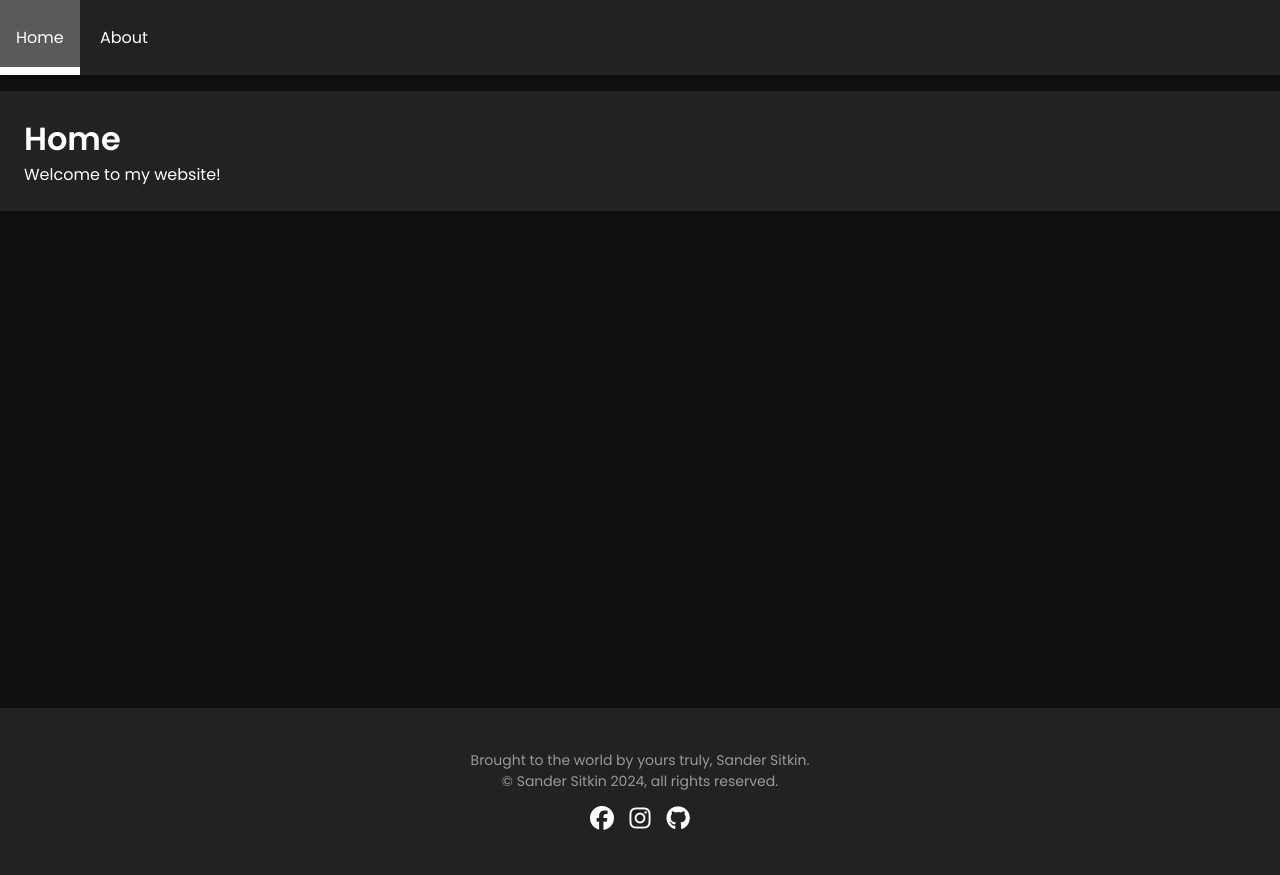
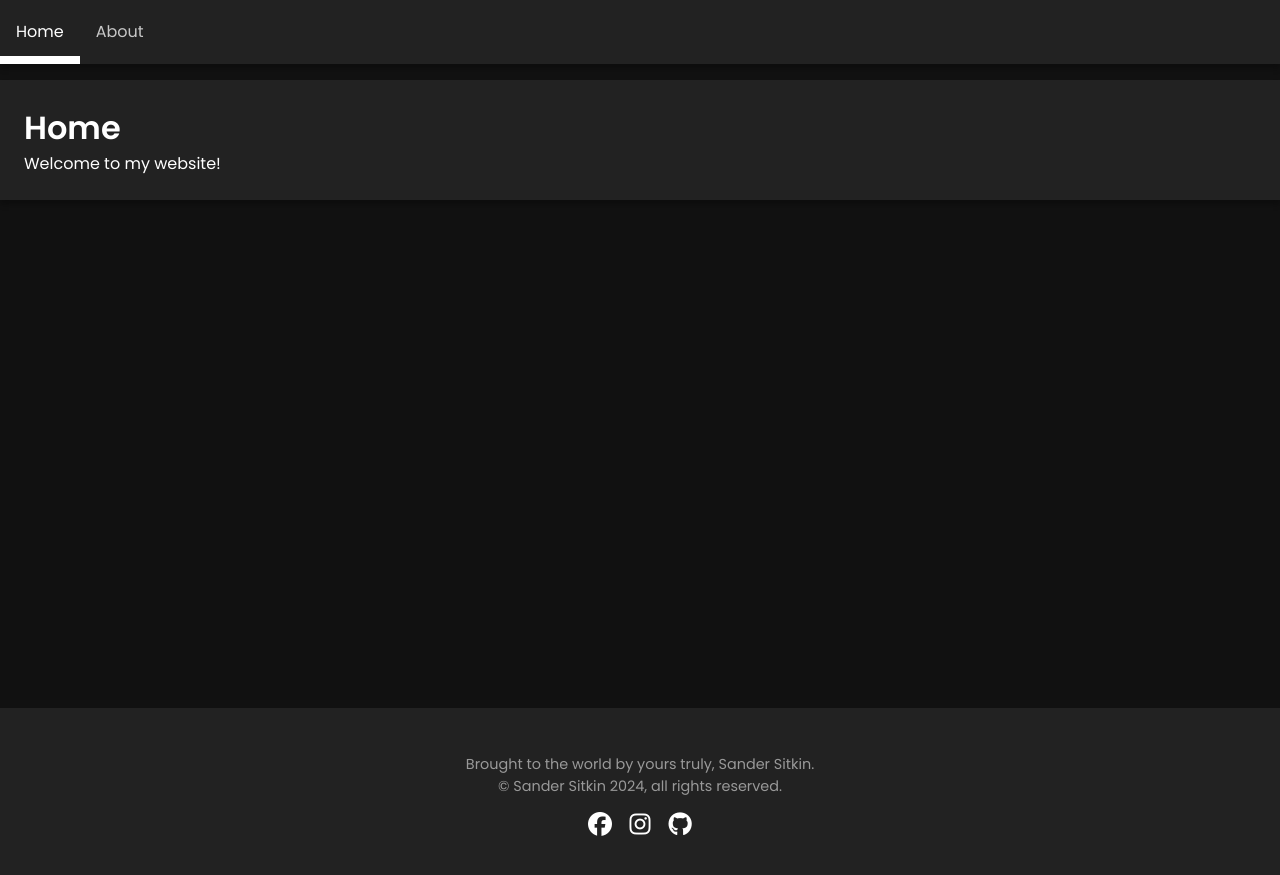
Before and after one commit to sandersitkin/sandersitkin.github.io, a Jekyll site: the page built from index.html, in a window 1280 px wide. Shown: the top 875 px of the page. Built offline with Jekyll 4.4.1, drawn with Linux system fonts in a browser that asks for light colours.

Commit message:
Update nav styling

```diff
--- a/assets/css/styles.css
+++ b/assets/css/styles.css
@@ -1,4 +1,5 @@
 :root {
+	--header-height: 64px;
 	--content-max-width: 1280px;
 }
 
@@ -15,7 +16,7 @@ body {
 	line-height: 1.5;
 	letter-spacing: 0;
 	min-width: 320px;
-	min-height: 100vh;
+	min-height: 100svh;
 	padding-bottom: 192px;
 	margin: 0;
 	font-size: 16px;
@@ -40,8 +41,8 @@ strong {
 header {
 	background-color: #222;
 	box-shadow: 0px 5px 5px 0px rgba(0, 0, 0, 0.25);
-	margin: 0 auto 1em;
-	height: 75px;
+	margin: 0 auto 1rem;
+	height: var(--header-height);
 	position: sticky;
 	top: 0;
 	z-index: 2;
@@ -58,24 +59,25 @@ header {
 
 
 /* Navigation */
+nav {
+	float: left;
+}
+
 .nav-container {
-	float: left;
+	display: flex;
 	margin: 0;
 	padding: 0;
 	list-style: none;
 }
 
-.nav-container li {
-	display: inline-block;
-}
-
 .nav-container li a {
-	background-color: rgba(255, 255, 255, 0);
 	padding: 0 1rem;
 	text-decoration: none;
-	height: 75px;
+	height: var(--header-height);
 	display: flex;
 	align-items: center;
+	opacity: 0.75;
+	transition: opacity 0.1s;
 }
 
 .nav-container li a[aria-current="page"] {
@@ -84,14 +86,8 @@ header {
 	border-color: white;
 }
 
-.nav-container li a:hover {
-	background-color: rgba(255, 255, 255, 0.25);
-	transition: background-color 0.1s;
-}
-
-.nav-container li a:active {
-	background-color: rgba(0, 0, 0, 0.25);
-	transition: background-color 0.1s;
+.nav-container li a:hover, .nav-container li a[aria-current="page"] {
+	opacity: 1;
 }
 
 
@@ -99,7 +95,7 @@ header {
 main {
 	max-width: var(--content-max-width);
 	margin: auto;
-	margin-bottom: 100px;
+	margin-bottom: 8rem;
 }
 
 main article {
@@ -136,15 +132,15 @@ footer {
 	max-width: var(--content-max-width);
 	margin: auto;
 	text-align: center;
-	padding: 2em;
+	padding: 2rem;
 	height: 192px;
-	font-size: 14px;
+	font-size: 0.9em;
 	color: #999;
 }
 
 .socials {
 	display: flex;
-	gap: 1em;
+	gap: 1rem;
 	justify-content: center;
 	-webkit-user-select: none;
 	user-select: none;
@@ -192,6 +188,7 @@ footer {
 
 	.header-container {
 		display: flex;
+		align-items: center;
 	}
 
 	.nav-container {
@@ -203,20 +200,14 @@ footer {
 		left: 0;
 		translate: -100%;
 		width: 100%;
-		height: calc(100vh - 75px);
+		height: calc(100svh - var(--header-height));
 		font-size: 24px;
+		flex-direction: column;
 		transition: transform 0.25s ease;
 	}
 
-	.nav-container li {
-		display: block;
-	}
-
 	.nav-container li a {
-		position: relative;
 		padding: 10px 0;
-		float: unset;
-		text-align: left;
 		height: unset;
 	}
 
@@ -225,21 +216,13 @@ footer {
 	}
 
 	.menu-button {
-		float: left;
-		flex-direction: column;
-		position: absolute;
-		left: 25px;
-		top: 25px;
-		z-index: 1;
+		position: relative;
+		margin-left: 1.5rem;
 		width: 35px;
 		height: 25px;
 		cursor: pointer;
 		-webkit-user-select: none;
 		user-select: none;
-	}
-
-	.menu-button span {
-		top: 11px;
 	}
 
 	.menu-button::after, .menu-button::before, .menu-button span {
@@ -255,4 +238,8 @@ footer {
 	.menu-button:after {
 		bottom: 0;
 	}
+
+	.menu-button span {
+		top: 11px;
+	}
 }
```
